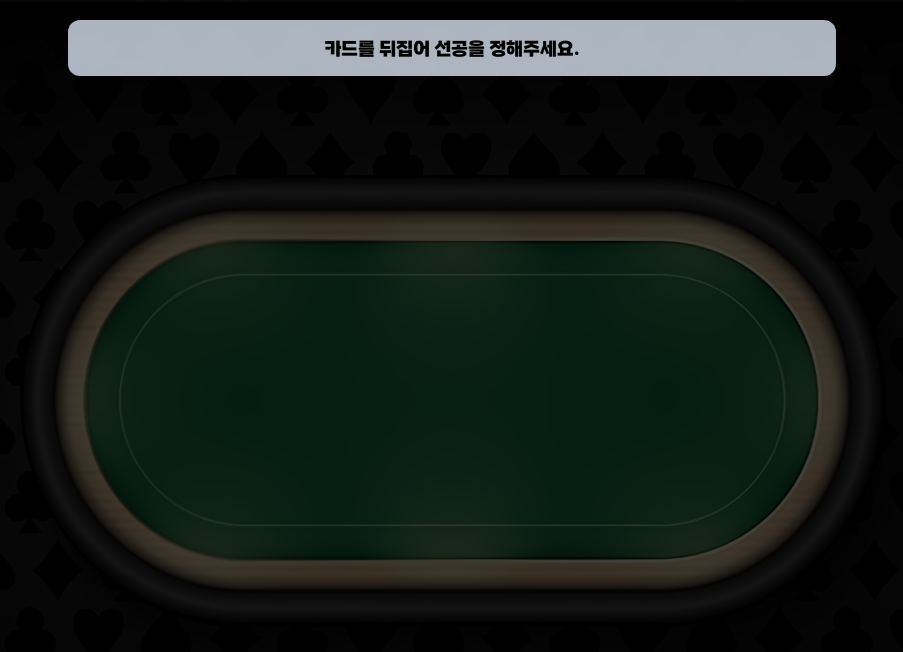
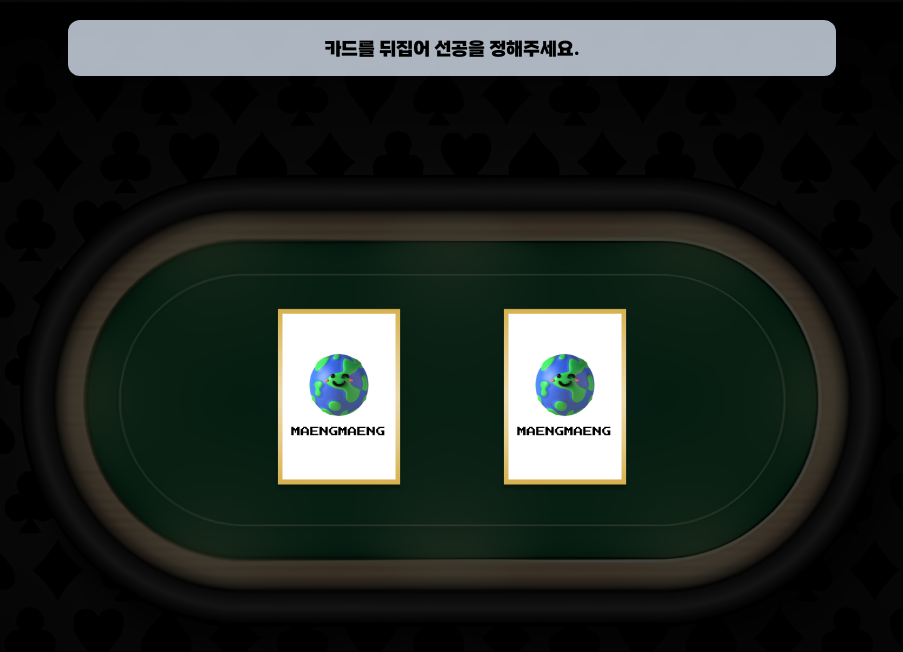
Before and after one commit to LEEILHO/MaengMaengGameLand, a Next.js app in the folder frontend/: page /gsb/game-room/1 in a window 1280 px wide. Shown: the top 652 px of the page, without its empty margins (188-1091 px from the left). Built offline with nearby package versions, Linux system fonts and the light colour scheme.

Commit message:
Feat(gsb): 순서 카드 뒤집기 구현

```diff
--- a/frontend/src/components/gsb/client/TurnCard.tsx
+++ b/frontend/src/components/gsb/client/TurnCard.tsx
@@ -3,6 +3,7 @@
 import React, { useState } from 'react'
 import * as S from '@styles/gsb/OrderingCard.styled'
 import { TurnListType } from '@type/gsb/game.type'
+import { images } from '@constants/images'
 
 // 선후공 카드가 나오는 페이지
 const TurnCard = () => {
@@ -18,12 +19,37 @@ const TurnCard = () => {
     },
   ])
 
-  const onChoiceCard = () => {}
+  const onChoiceCard = (index: number) => {
+    if (cardChoice || orderList[index].selected) return
+    setCardChoice(true)
+    let newOrderList = [...orderList]
+    orderList[index].selected = true
+    setOrderList(newOrderList)
+  }
 
   return (
     <S.OrderingCardContainer>
       <S.DisplayBoard>카드를 뒤집어 선공을 정해주세요.</S.DisplayBoard>
-      <S.CardList></S.CardList>
+      <S.CardList>
+        {orderList.map((order, index) => (
+          <S.CardContainer
+            key={index}
+            initial={false}
+            animate={{ rotateY: order.selected ? 180 : 360 }}
+            transition={{ duration: 0.4, animationDirection: 'normal' }}
+            onClick={() => {
+              onChoiceCard(index)
+            }}
+          >
+            <S.CardFront
+              src={
+                order.first ? images.gsb.cardFrontSun : images.gsb.cardFrontHu
+              }
+            />
+            <S.CardBack src={images.gsb.cardBack} />
+          </S.CardContainer>
+        ))}
+      </S.CardList>
     </S.OrderingCardContainer>
   )
 }
--- a/frontend/src/styles/gsb/OrderingCard.styled.ts
+++ b/frontend/src/styles/gsb/OrderingCard.styled.ts
@@ -1,4 +1,5 @@
 import { styled } from 'styled-components'
+import { motion } from 'framer-motion'
 
 export const OrderingCardContainer = styled.div`
   width: 100%;
@@ -32,4 +33,34 @@ export const DisplayBoard = styled.div`
   line-height: normal;
 `
 
-export const CardList = styled.div``
+export const CardList = styled.div`
+  display: flex;
+  gap: 96px;
+`
+
+export const CardContainer = styled(motion.button)`
+  position: relative;
+  display: flex;
+  justify-content: center;
+  align-items: center;
+  background: none;
+  transition: transform 0.4s;
+  transform-style: preserve-3d;
+  width: 130px;
+  height: 183px;
+`
+
+export const CardFront = styled(motion.img)`
+  position: absolute;
+  backface-visibility: hidden;
+  transform: rotateY(180deg);
+  width: 100%;
+  height: 100%;
+`
+
+export const CardBack = styled(motion.img)`
+  position: absolute;
+  backface-visibility: hidden;
+  width: 100%;
+  height: 100%;
+`
```
